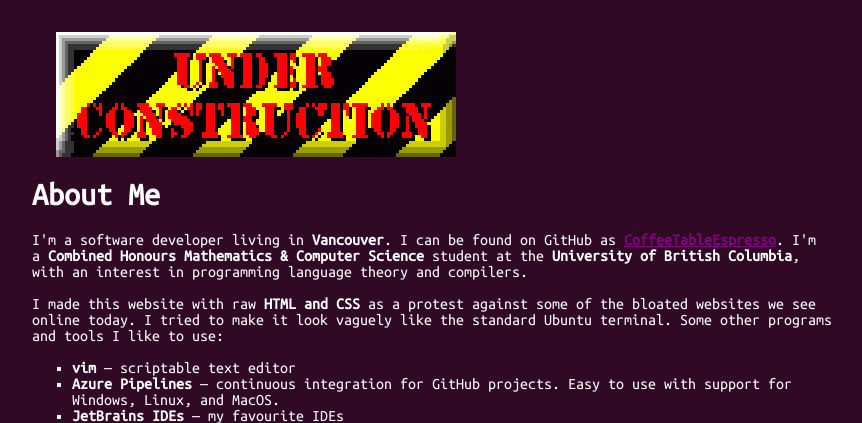
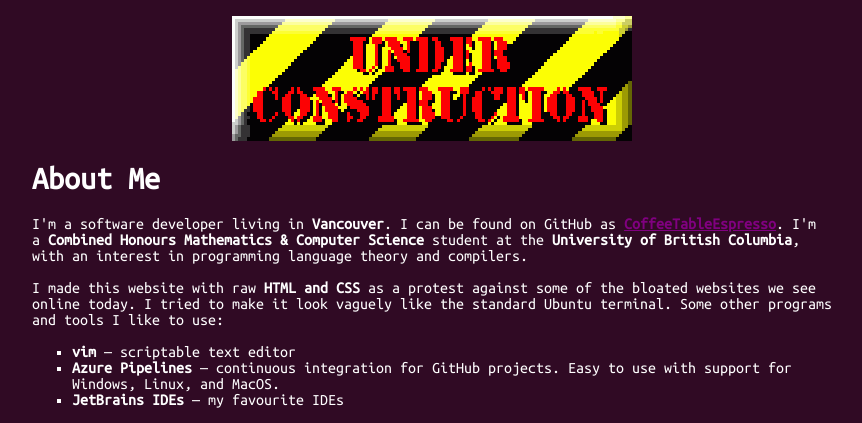
Before and after one commit to CoffeeTableEspresso/CoffeeTableEspresso.github.io, a PHP site: page / in a window 1280 px wide. Shown: the part 40-463 px from the top of the page, without its empty margins (0-862 px from the left). Run offline with PHP 8.4, Linux system fonts and the light colour scheme.

Commit message:
update again

```diff
--- a/assets/css/style.css
+++ b/assets/css/style.css
@@ -12,6 +12,7 @@ div {
     padding-top: 1em;
     padding-left: 1.5em;
 }
+
 
 code {
     background-color: #551140;
@@ -46,12 +47,8 @@ table, th, td {
     border: 0.1em solid white;
 }
 
-.text-image {
-    display: inline-block;
-    text-align: center;
+img {
     align-content: center;
+    display: block;
+    margin: 0 auto;
 }
-
-.text-image > img{
-    display: block;
-}
--- a/index.html
+++ b/index.html
@@ -16,9 +16,7 @@
   </header>
 
   <div>
-    <div class="text-image">
-      <img src="assets/images/under-construction.gif">
-    </div>
+    <img src="assets/images/under-construction.gif">
 
     <h1> About Me </h1>
     <p> I'm a software developer living in <b>Vancouver</b>. I can be found on GitHub as
```
